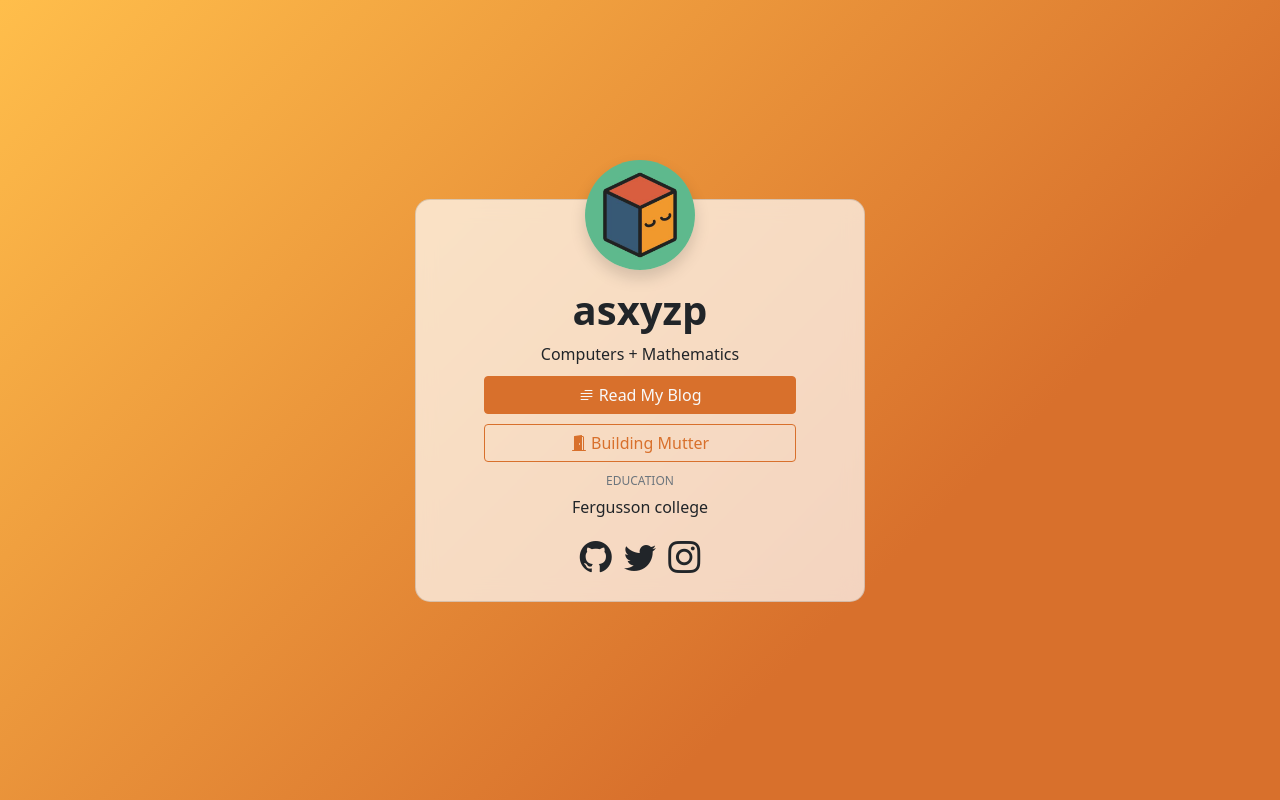
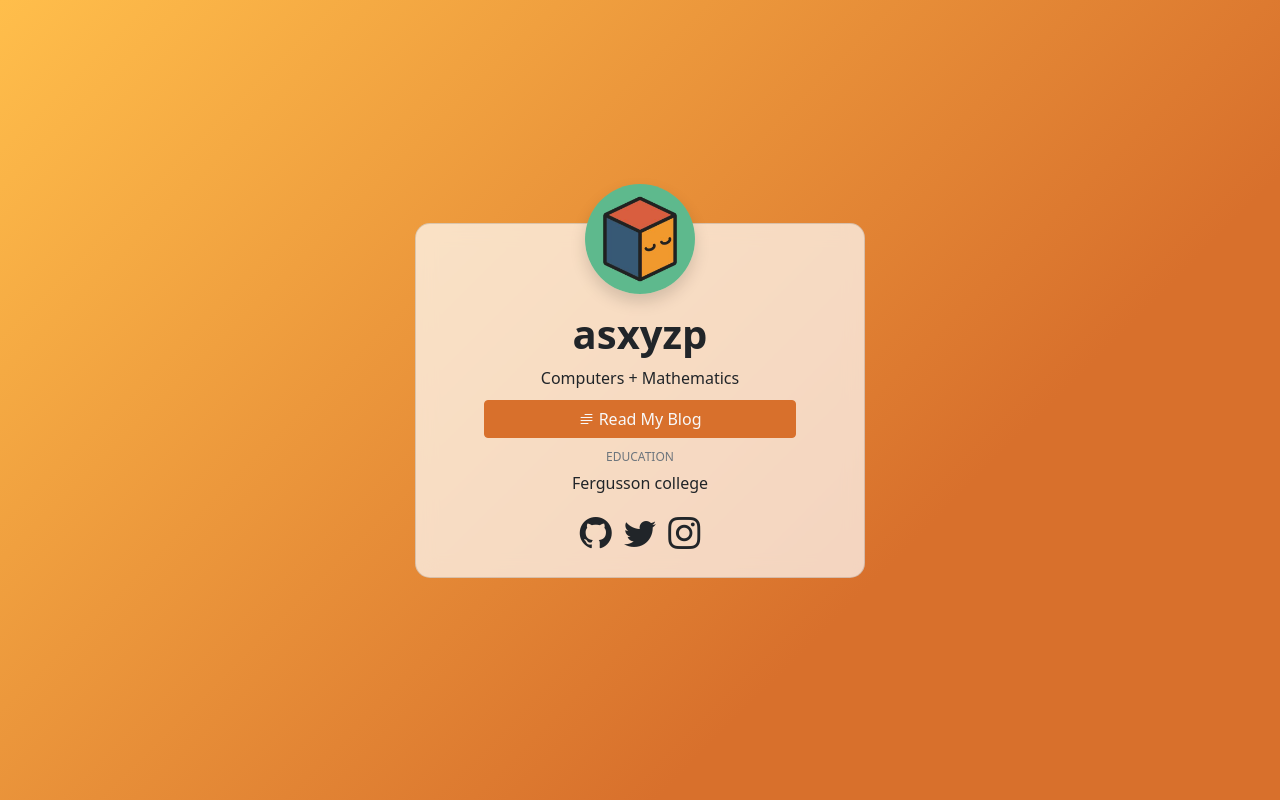
Before and after one commit to asxyzp/asxyzp.github.io, a website built with Parcel: page index.html in a window 1280 px wide. Built offline with nearby package versions, Linux system fonts and the light colour scheme.

Commit message:
Update index.html

```diff
--- a/index.html
+++ b/index.html
@@ -28,7 +28,6 @@
 			<h1 class="card-title text-dark fw-bolder">asxyzp</h1>
 			<div class="card-txt fw-normal">Computers + Mathematics</div>
 			<a target="_blank" href="https://asxyzp.code.blog" class="align-middle d-block mx-auto btn btn-orange text-light"><i class="bi bi-text-paragraph"></i>&nbsp;Read My Blog</a>
-			<a target="_blank" href="https://mutter.cards" class="align-middle d-block mx-auto btn btn-orange-outlined"><i class="bi bi-door-open-fill"></i>&nbsp;Building Mutter</a>
 			<div class="card-sm-text text-secondary">EDUCATION</div>
 			<div class="card-txt">Fergusson college</div>
 			<div class="social-link-container w-100 text-center p-1">
```
